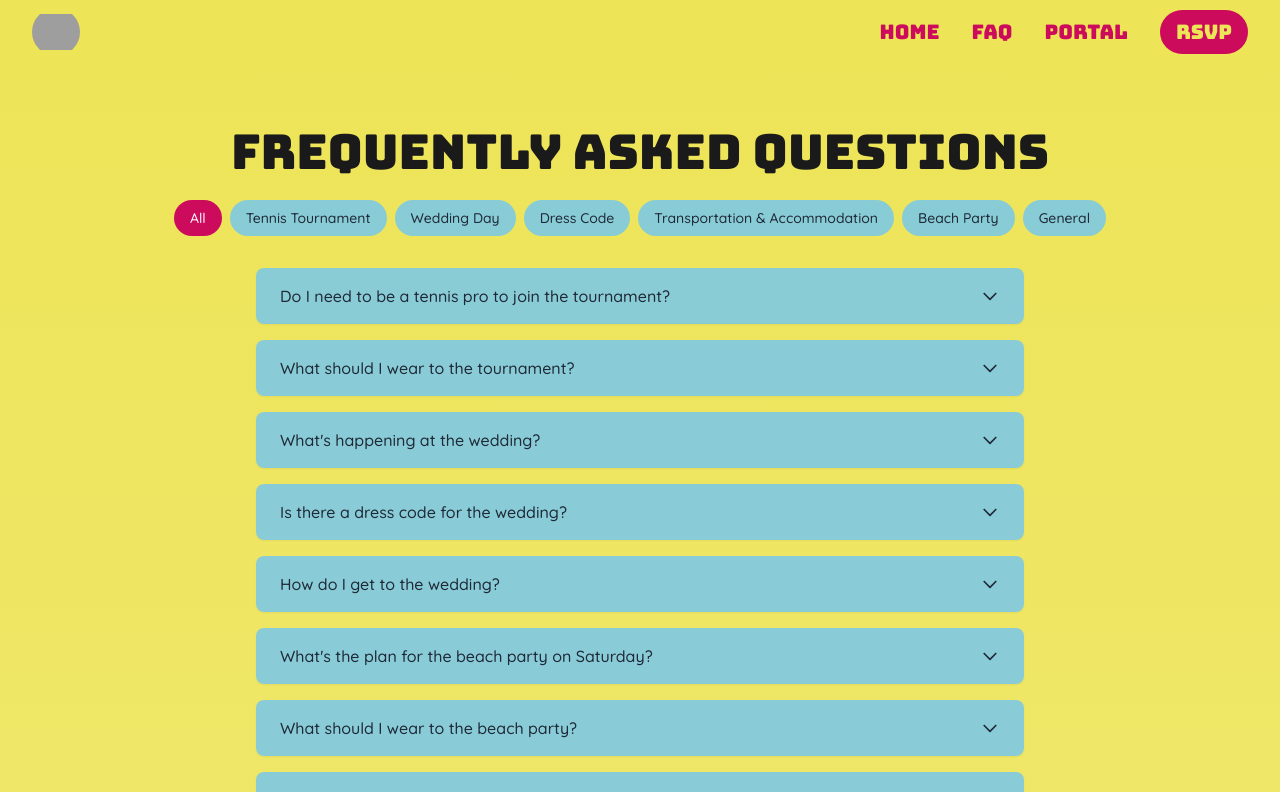
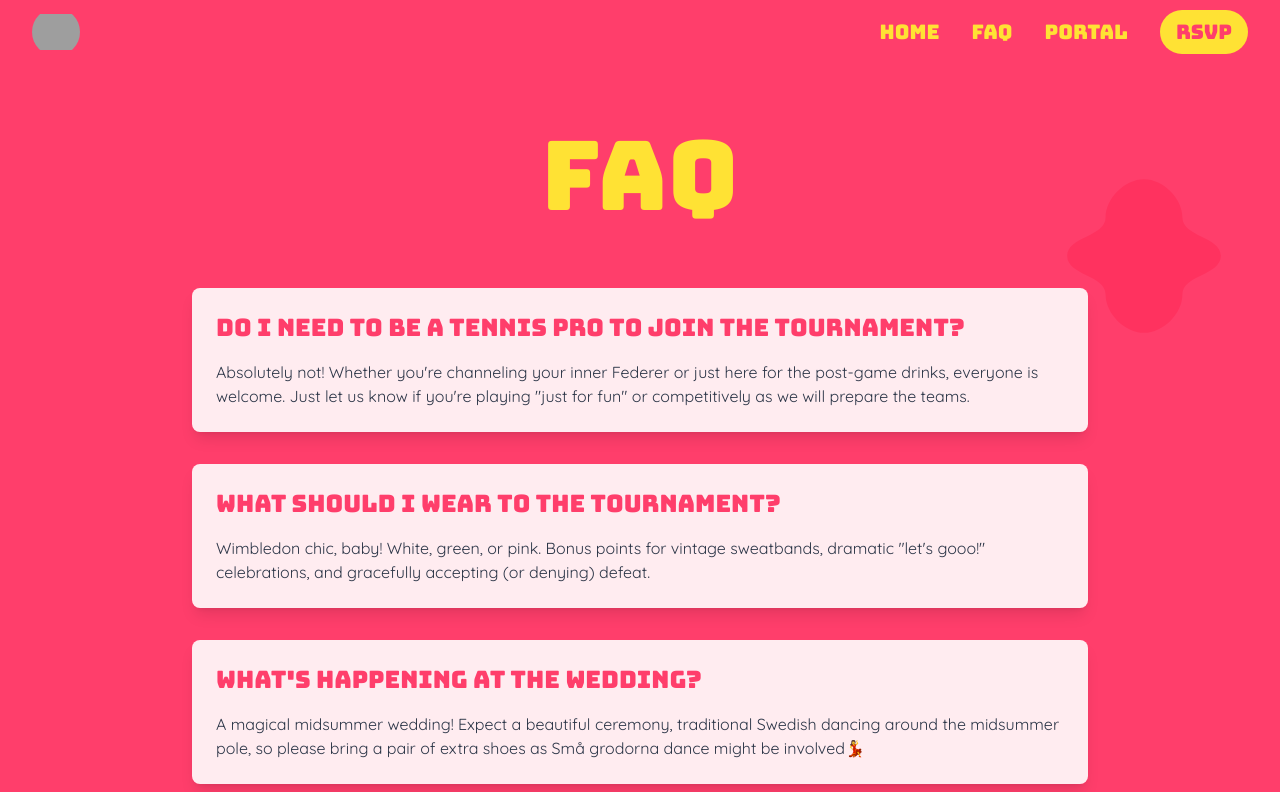
Before and after one commit to Harry-Yates/sandstrand-wedding, a Next.js app: page /faq in a window 1280 px wide. Shown: the top 792 px of the page. Built offline with nearby package versions, Linux system fonts and the light colour scheme; grey boxes are pictures that could not be loaded.

Commit message:
style updates

```diff
--- a/app/components/Navbar.tsx
+++ b/app/components/Navbar.tsx
@@ -20,19 +20,21 @@ export default function Navbar() {
         return () => window.removeEventListener('scroll', handleScroll)
     }, [])
 
-    // Determine if we're on the FAQ page
+    // Determine if we're on the FAQ or Portal page
     const isOnFAQ = pathname === '/faq'
+    const isOnPortal = pathname === '/portal'
+    const isOnSpecialPage = isOnFAQ || isOnPortal
 
-    // Match FAQ page colours: bg-[#ede457] and text-[#cd0b5c]
-    const navBackground = isOnFAQ ? 'bg-[#ede457]' : 'bg-[#c7436c]'
+    // Match the vibrant pink and yellow theme
+    const navBackground = isOnSpecialPage ? 'bg-[#ff3e6b]' : 'bg-[#c7436c]'
 
-    const linkClass = `text-xl font-medium transition-colors ${isOnFAQ
-        ? 'text-[#cd0b5c] hover:text-[#8a0940]'
+    const linkClass = `text-xl font-medium transition-colors ${isOnSpecialPage
+        ? 'text-[#ffe234] hover:text-[#fff]'
         : 'text-[#e0ab2a] hover:text-[#ae1231]'
         } font-bungee`
 
-    const rsvpClass = `text-xl font-medium px-4 py-2 rounded-full ${isOnFAQ
-        ? 'bg-[#cd0b5c] text-[#ede457] hover:bg-[#8a0940]'
+    const rsvpClass = `text-xl font-medium px-4 py-2 rounded-full ${isOnSpecialPage
+        ? 'bg-[#ffe234] text-[#ff3e6b] hover:bg-white'
         : 'bg-[#ae1231] text-[#e0ab2a] hover:bg-[#352129]'
         } transition-colors font-bungee`
 
@@ -96,8 +98,8 @@ export default function Navbar() {
                                 <Link
                                     href="/portal"
                                     onClick={() => setIsMenuOpen(false)}
-                                    className={`text-3xl font-medium transition-colors ${isOnFAQ
-                                        ? 'text-[#cd0b5c] hover:text-[#8a0940]'
+                                    className={`text-3xl font-medium transition-colors ${isOnSpecialPage
+                                        ? 'text-[#ffe234] hover:text-white'
                                         : 'text-[#e0ab2a] hover:text-[#ae1231]'
                                         } font-bungee`}
                                 >
--- a/app/faq/page.tsx
+++ b/app/faq/page.tsx
@@ -125,64 +125,39 @@ export default function FAQPage() {
         : faqItems.filter(item => item.category === selectedCategory);
 
     return (
-        <>
+        <main className="min-h-screen bg-[#ff3e6b] py-32">
             <Navbar />
-            <Section className="bg-gradient-to-b from-[#ede457] to-[#ede457]/80">
-                <Container>
-                    <Title className="text-[#cd0b5c]">Frequently Asked Questions</Title>
+            <div className="container mx-auto px-4">
+                <h1 className="text-[#ffe234] text-6xl md:text-8xl font-bungee mb-16 text-center">
+                    FAQ
+                </h1>
 
-                    {/* Category Filter */}
-                    <div className="flex flex-wrap justify-center gap-2 mb-8 mt-4">
-                        {categories.map((category) => (
-                            <button
-                                key={category}
-                                onClick={() => setSelectedCategory(category)}
-                                className={`px-4 py-2 rounded-full text-sm font-medium transition-colors
-                                    ${selectedCategory === category
-                                        ? 'bg-[#cd0b5c] text-white'
-                                        : 'bg-[#70c6f5]/80 text-gray-800 hover:bg-[#70c6f5]'}`}
-                            >
-                                {category}
-                            </button>
-                        ))}
-                    </div>
+                <div className="absolute top-40 right-10 w-32 h-32 md:w-48 md:h-48 text-[#ff1744] opacity-30">
+                    <svg viewBox="0 0 100 100" className="w-full h-full">
+                        <path d="M50 10
+                                C60 10, 70 20, 70 30
+                                C70 40, 90 40, 90 50
+                                C90 60, 70 60, 70 70
+                                C70 80, 60 90, 50 90
+                                C40 90, 30 80, 30 70
+                                C30 60, 10 60, 10 50
+                                C10 40, 30 40, 30 30
+                                C30 20, 40 10, 50 10Z"
+                            fill="currentColor" />
+                    </svg>
+                </div>
 
-                    <div className="mt-8 space-y-4 max-w-3xl mx-auto">
-                        {filteredFAQs.map((item, index) => (
-                            <div
-                                key={index}
-                                className="bg-[#70c6f5]/80 backdrop-blur-sm rounded-lg overflow-hidden shadow-sm"
-                            >
-                                <button
-                                    className="w-full px-6 py-4 text-left flex justify-between items-center hover:bg-[#70c6f5] transition-colors"
-                                    onClick={() => setExpandedIndex(expandedIndex === index ? null : index)}
-                                >
-                                    <span className="text-gray-800 font-medium">{item.question}</span>
-                                    <svg
-                                        xmlns="http://www.w3.org/2000/svg"
-                                        className={`h-5 w-5 text-gray-800 transition-transform ${expandedIndex === index ? 'transform rotate-180' : ''}`}
-                                        fill="none"
-                                        viewBox="0 0 24 24"
-                                        stroke="currentColor"
-                                    >
-                                        <path
-                                            strokeLinecap="round"
-                                            strokeLinejoin="round"
-                                            strokeWidth={2}
-                                            d="M19 9l-7 7-7-7"
-                                        />
-                                    </svg>
-                                </button>
-                                {expandedIndex === index && (
-                                    <div className="px-6 py-4 border-t border-white/20">
-                                        <p className="text-gray-800 whitespace-pre-line">{item.answer}</p>
-                                    </div>
-                                )}
+                <div className="relative z-10 grid gap-8 max-w-4xl mx-auto">
+                    {filteredFAQs.map((faq, index) => (
+                        <div key={index} className="bg-white/90 backdrop-blur-sm rounded-lg p-6 shadow-lg hover:shadow-xl transition-shadow">
+                            <h2 className="text-[#ff3e6b] text-2xl font-bungee mb-4">{faq.question}</h2>
+                            <div className="text-[#2d3748] space-y-4 prose max-w-none">
+                                {faq.answer}
                             </div>
-                        ))}
-                    </div>
-                </Container>
-            </Section>
-        </>
+                        </div>
+                    ))}
+                </div>
+            </div>
+        </main>
     );
 }
--- a/app/portal/page.tsx
+++ b/app/portal/page.tsx
@@ -110,32 +110,74 @@ export default function AdminPage() {
 
     if (!isAuthenticated) {
         return (
-            <>
+            <main className="min-h-screen bg-[#ff3e6b] pt-32">
                 <Navbar />
-                <Section className="bg-[#c7436c]">
-                    <Container>
-                        <div className="max-w-md mx-auto mt-20">
-                            <Title variant="light" className="mb-8 text-[#e0ab2a]">Portal</Title>
-                            <div className="bg-[#352129] p-8 rounded-lg shadow-lg">
-                                <input
-                                    type="password"
-                                    value={password}
-                                    onChange={(e) => setPassword(e.target.value)}
-                                    placeholder="If you know, you know ..."
-                                    className="w-full p-3 mb-4 rounded border border-[#e0ab2a]/20 bg-[#ae1231]/10 text-[#e0ab2a] placeholder-[#e0ab2a]/70"
-                                />
+                <div className="container mx-auto px-4">
+                    <h1 className="text-[#ffe234] text-6xl md:text-8xl font-bungee mb-16 text-center mt-8">
+                        Portal
+                    </h1>
+
+                    {/* Decorative elements */}
+                    <div className="absolute top-40 left-10 w-32 h-32 md:w-48 md:h-48 text-[#ff1744] opacity-30 transform -rotate-12">
+                        <svg viewBox="0 0 100 100" className="w-full h-full">
+                            <path d="M50 10
+                                    C60 10, 70 20, 70 30
+                                    C70 40, 90 40, 90 50
+                                    C90 60, 70 60, 70 70
+                                    C70 80, 60 90, 50 90
+                                    C40 90, 30 80, 30 70
+                                    C30 60, 10 60, 10 50
+                                    C10 40, 30 40, 30 30
+                                    C30 20, 40 10, 50 10Z"
+                                fill="currentColor" />
+                        </svg>
+                    </div>
+
+                    <div className="absolute top-60 right-10 w-24 h-24 md:w-40 md:h-40 text-[#ff1744] opacity-30 transform rotate-45">
+                        <svg viewBox="0 0 100 100" className="w-full h-full">
+                            <path d="M50 10
+                                    C60 10, 70 20, 70 30
+                                    C70 40, 90 40, 90 50
+                                    C90 60, 70 60, 70 70
+                                    C70 80, 60 90, 50 90
+                                    C40 90, 30 80, 30 70
+                                    C30 60, 10 60, 10 50
+                                    C10 40, 30 40, 30 30
+                                    C30 20, 40 10, 50 10Z"
+                                fill="currentColor" />
+                        </svg>
+                    </div>
+
+                    <div className="relative z-10 max-w-md mx-auto">
+                        {/* Password Form */}
+                        <div className="bg-white/90 backdrop-blur-sm rounded-lg p-8 shadow-lg">
+                            <h2 className="text-[#ff3e6b] text-3xl font-bungee mb-6 text-center">
+                                Enter Password
+                            </h2>
+                            <form className="space-y-6">
+                                <div>
+                                    <label htmlFor="password" className="block text-gray-700 font-medium mb-2">
+                                        Password
+                                    </label>
+                                    <input
+                                        type="password"
+                                        id="password"
+                                        className="w-full px-4 py-3 rounded-lg border border-gray-300 focus:ring-2 focus:ring-[#ff3e6b] focus:border-transparent"
+                                        placeholder="Enter password"
+                                    />
+                                </div>
                                 <button
-                                    onClick={handleLogin}
-                                    className="w-full bg-[#ae1231] text-[#e0ab2a] font-bold py-3 px-4 rounded hover:bg-[#ae1231]/90 transition-colors"
+                                    type="submit"
+                                    className="w-full bg-[#ff3e6b] text-[#ffe234] py-3 px-6 rounded-lg font-bungee
+                                             hover:bg-[#ff1744] transition-colors duration-200"
                                 >
-                                    Login
+                                    Enter
                                 </button>
-                                {error && <p className="mt-4 text-[#ae1231] text-center">{error}</p>}
-                            </div>
+                            </form>
                         </div>
-                    </Container>
-                </Section>
-            </>
+                    </div>
+                </div>
+            </main>
         );
     }
 
```
